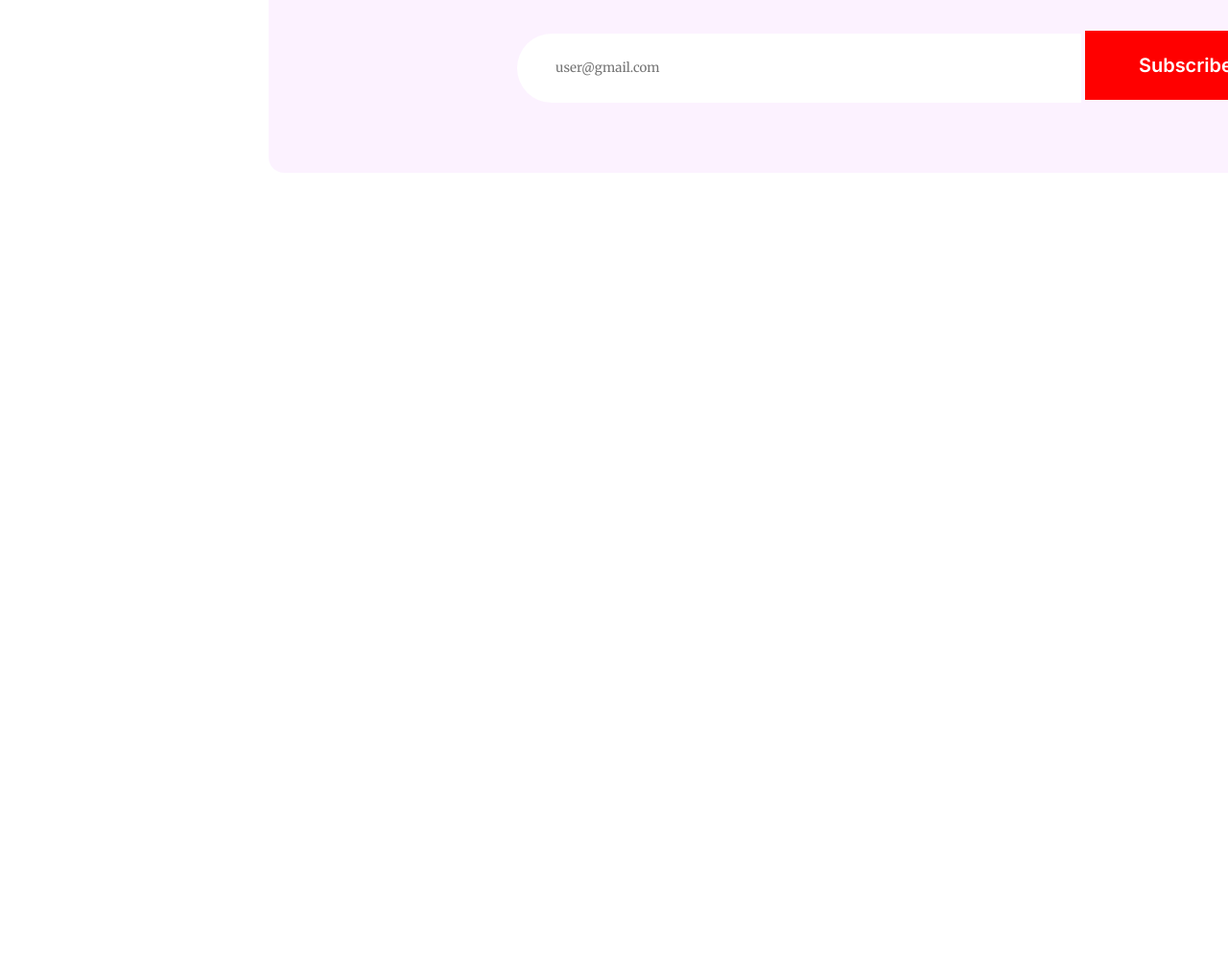
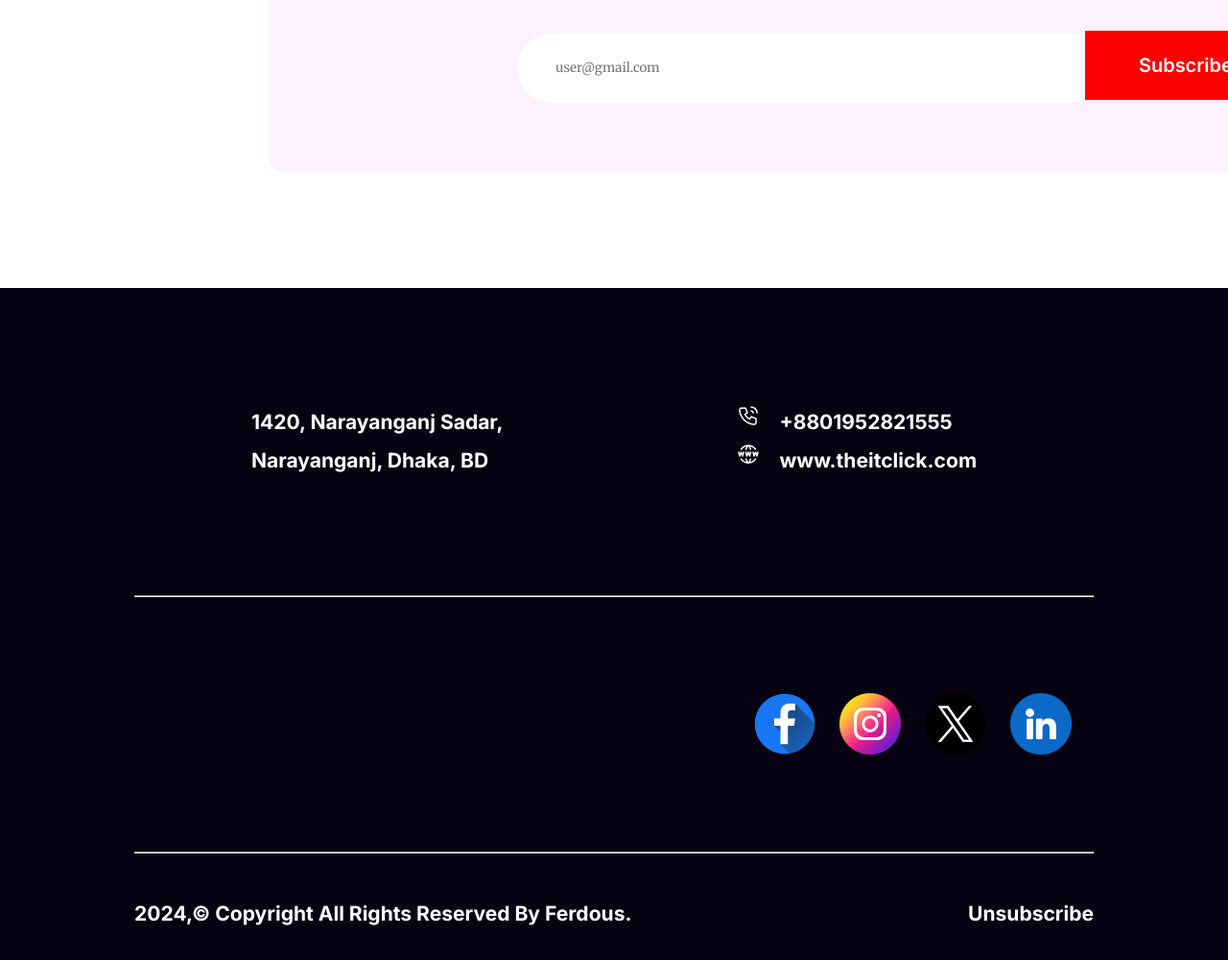
Before and after one commit to ferdousdevloper/Assignment-1, a plain HTML site: page index.html in a window 1280 px wide. Shown: the part 6698-7698 px from the top of the page at 96% size. Before the commit the page ends 6998 px from the top, so only its background shows below. Drawn offline with Linux system fonts and the light colour scheme.

Commit message:
complete website develope 90%

```diff
--- a/index.html
+++ b/index.html
@@ -144,7 +144,41 @@
                 </div>
             </div>
         </section>
+        <!--Body Section-7 Start-->
     </main>
     <!--Main Section  End-->
+    <!--Footer Section Start-->
+    <footer class="footer">
+        <div class="footer-section1">
+            <div class="footer-description1">
+                <h3 class="footer-title1">1420, Narayanganj Sadar, <br> Narayanganj, Dhaka, BD</h3>
+
+            </div>
+            <div class="footer-description2">
+                <div class="footer-icon1">
+                    <img src="resources/Call.png" alt=""><br>
+                    <img src="resources/Website.png" alt="">
+                </div>
+                <div class="footer-title2">
+                    <h3 class="footer-title2">+8801952821555</h3>
+                    <h3 class="footer-title2">www.theitclick.com</h3>
+
+                </div>
+
+            </div>
+        </div>
+        <div class="footer-section2"><hr></div>
+        <div class="footer-section3">
+            <img src="resources/Facebook.png" alt="">
+            <img src="resources/Instagram.png" alt="">
+            <img src="resources/Twitter.png" alt="">
+            <img src="resources/Linkedin.png" alt="">
+        </div>
+        <div class="footer-section2"><hr></div>
+        <div class="footer-description3">
+            <h3 class="footer-title2">2024,© Copyright All Rights Reserved By Ferdous.</h3>
+            <h3 class="footer-title2">Unsubscribe</h3>
+        </div>
+    </footer>
 </body>
 </html>
--- a/style.css
+++ b/style.css
@@ -392,7 +392,7 @@
 }
 
 /*Body Section-6 End*/
-/*Body Section- Start*/
+/*Body Section-7 Start*/
 
 .section7 {
     width: 1320px;
@@ -454,3 +454,56 @@
     border-radius: 0px 50px 50px 0px;
     background: #F00;
 }
+
+/*Body Section-7 End*/
+.footer {
+    color: #FFF;
+    height: 700px;
+    background: #070211;
+}
+
+.footer-section1 {
+    display: flex;
+    justify-content: space-around;
+    padding: 120px 140px;
+    font-size: 18px;
+    font-weight: 500;
+    line-height: 40px;
+}
+
+.footer-title1 {
+    font-family: Inter;
+}
+
+.footer-title2 {
+    font-family: Inter;
+}
+
+.footer-description2 {
+    display: flex;
+    gap: 20px;
+}
+
+.footer-section2 {
+    margin: 0 140px;
+}
+
+.footer-section3 {
+    display: flex;
+    align-items: center;
+    text-align: center;
+    margin: 100px 786px;
+    gap: 25px;
+
+}
+
+.footer-description3 {
+    display: flex;
+    justify-content: space-between;
+    margin: 50px 140px 0 140px;
+    font-family: Inter;
+    font-size: 18px;
+    font-weight: 500;
+
+
+}
```
